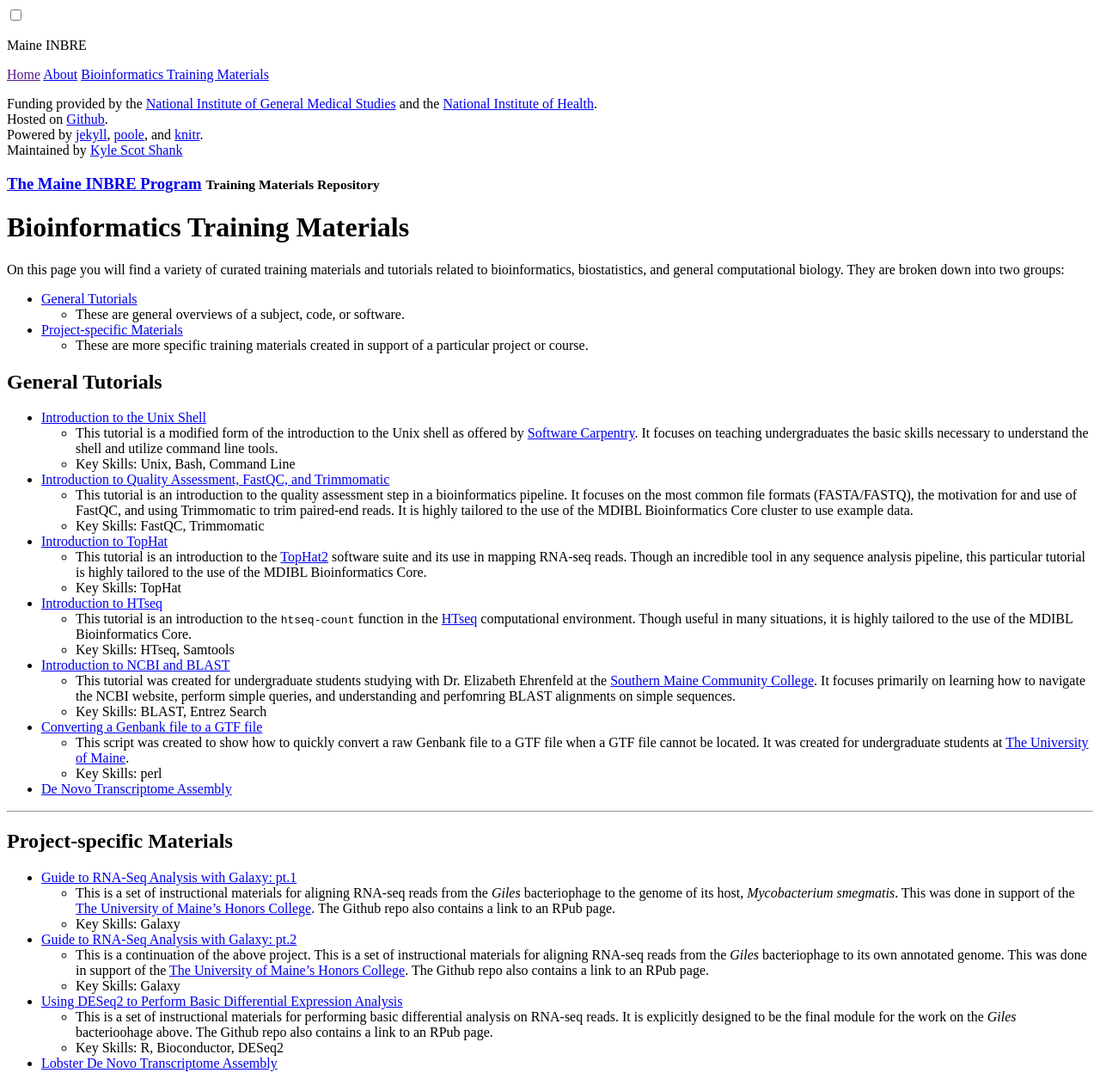
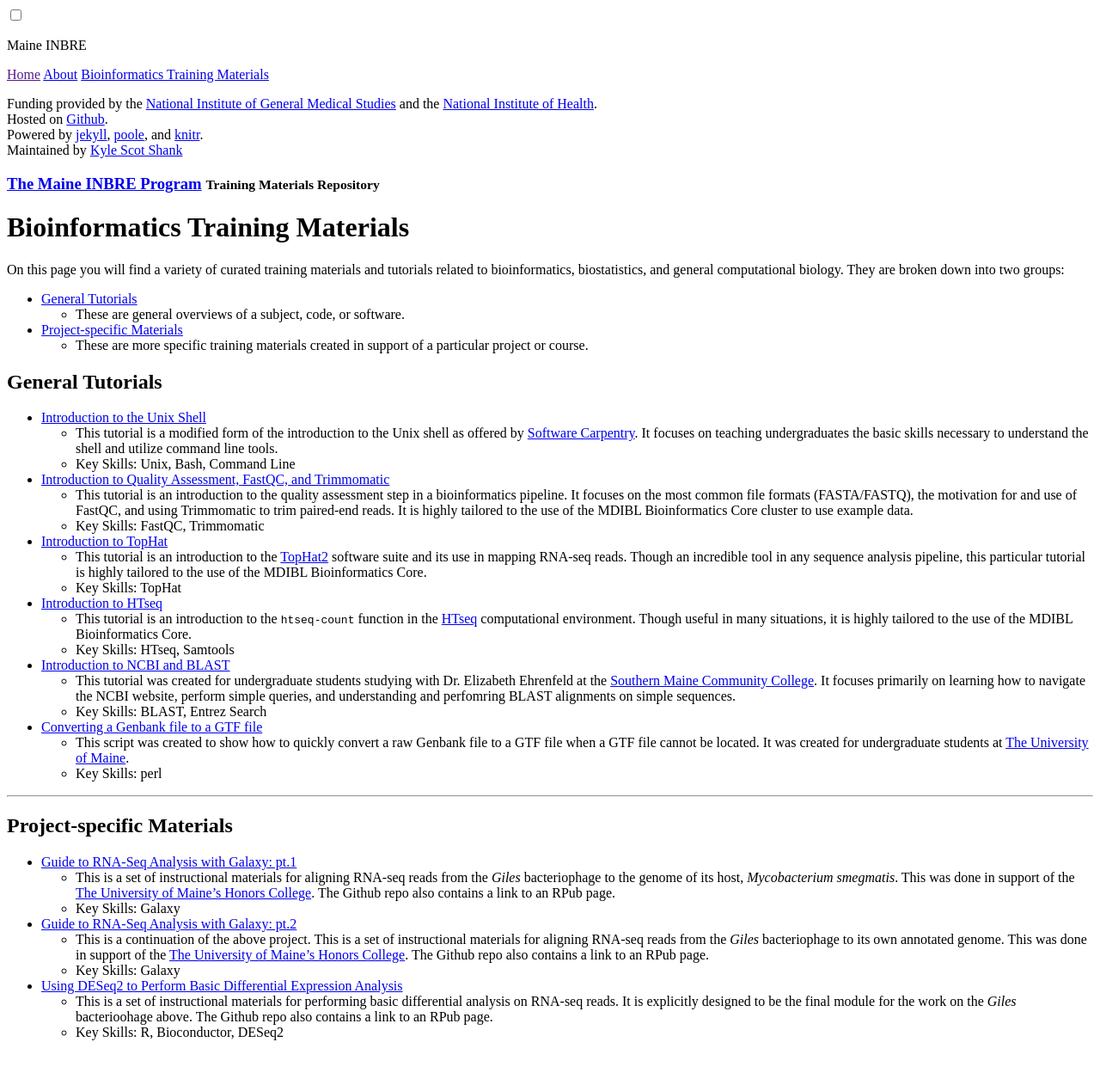
Before and after one commit to MaineINBRE/maineinbre.github.io, a Jekyll site: the page built from tutorials.md, in a window 1280 px wide. Shown: the whole page at 86% size. Built offline with Jekyll 4.4.1, drawn with Linux system fonts in a browser that asks for light colours; after the commit the page ends 1226 px from its top, so only the background shows below that.

Commit message:
revertToOriginal

```diff
--- a/tutorials.md
+++ b/tutorials.md
@@ -37,8 +37,6 @@ On this page you will find a variety of curated training materials and tutorials
   * This script was created to show how to quickly convert a raw Genbank file to a GTF file when a GTF file cannot be located. It was created for undergraduate students at [The University of Maine](www.umaine.edu).
   * Key Skills: perl
 
-* [De Novo Transcriptome Assembly](https://github.com/MaineINBRE/Trinity2.8.4Marconi)
-
 ***
 
 ## Project-specific Materials
@@ -54,5 +52,3 @@ On this page you will find a variety of curated training materials and tutorials
 * [Using DESeq2 to Perform Basic Differential Expression Analysis](https://github.com/MaineINBRE/GilesDESEQ2Guide)
   * This is a set of instructional materials for performing basic differential analysis on RNA-seq reads. It is explicitly designed to be the final module for the work on the *Giles* bacterioohage above. The Github repo also contains a link to an RPub page.
   * Key Skills: R, Bioconductor, DESeq2
-
-* [Lobster De Novo Transcriptome Assembly](https://github.com/MaineINBRE/Trinity2.8.4Marconi)
```
